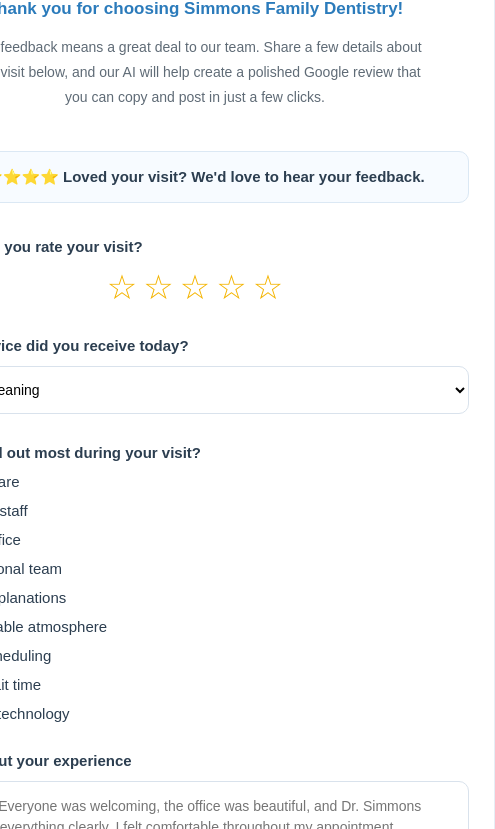
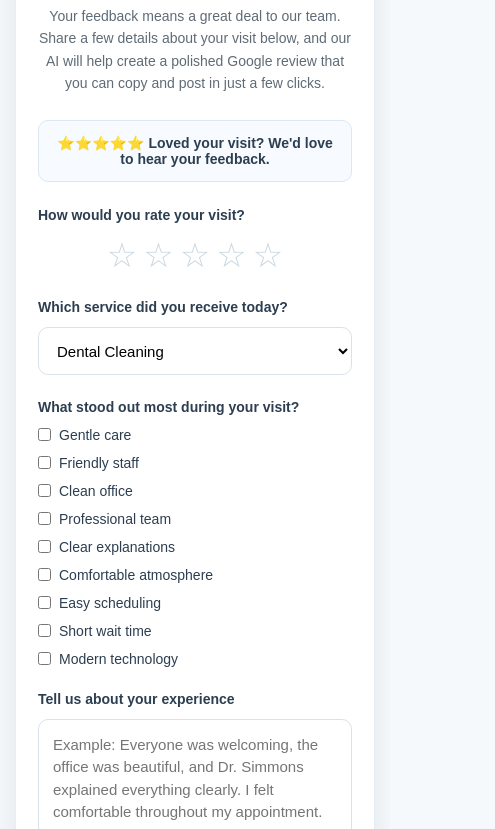
Before and after one commit to pharrengrace/AI-Review-Assistant, a website: page index.html in a window 390 px wide. Shown: the part 305-1134 px from the top of the page, 495 px wide, since content can reach past the window. Drawn offline with Linux system fonts and the light colour scheme.

Commit message:
Improve mobile review page layout

```diff
--- a/style.css
+++ b/style.css
@@ -32,7 +32,7 @@ body {
     background: #ffffff;
     width: 600px;
     max-width: 100%;
-    padding: 55px 50px;
+    padding: 45px 45px;
     border-radius: 14px;
     border: 1px solid #e6eef5;
     box-shadow: 0 10px 30px rgba(0,0,0,.08);
@@ -44,7 +44,7 @@ body {
 ----------------------------- */
 
 .header-image {
-    margin-bottom: 30px;
+    margin-bottom: 35px;
     border-radius: 12px;
     overflow: hidden;
 }
@@ -58,7 +58,7 @@ body {
 
 
 /* -----------------------------
-   HEADER
+   HEADER TEXT
 ----------------------------- */
 
 h1 {
@@ -69,6 +69,7 @@ h1 {
     margin-bottom: 12px;
 }
 
+
 .welcome {
     text-align: center;
     color: #2b7bbb;
@@ -77,13 +78,14 @@ h1 {
     margin-bottom: 16px;
 }
 
+
 .subtext {
     text-align: center;
     color: #5f6b76;
     font-size: 15px;
     line-height: 1.8;
     max-width: 470px;
-    margin: 0 auto 40px auto;
+    margin: 0 auto 35px auto;
 }
 
 
@@ -92,12 +94,16 @@ h1 {
 ----------------------------- */
 
 .google-badge {
+
     background: #f7fbff;
     border: 1px solid #dbe8f4;
     border-radius: 10px;
+
     padding: 16px;
-    margin: 35px 0;
+    margin: 25px 0;
+
     text-align: center;
+
     font-size: 15px;
     font-weight: 600;
     color: #2c3e50;
@@ -109,14 +115,18 @@ h1 {
 ----------------------------- */
 
 .section {
-    margin-bottom: 30px;
+    margin-bottom: 28px;
 }
+
 
 label {
     display: block;
+
     font-size: 15px;
     font-weight: 600;
+
     color: #2c3e50;
+
     margin-bottom: 12px;
 }
 
@@ -126,25 +136,40 @@ label {
 ----------------------------- */
 
 .stars {
+
     display: flex;
     justify-content: center;
+
     gap: 6px;
+
     font-size: 40px;
+
     cursor: pointer;
 }
 
+
 .stars span {
-    color: #f4b400;
+
+    color: #c9d6df;
+
     transition: all .2s ease;
+
 }
 
+
 .stars span:hover {
+
     transform: scale(1.15);
+
 }
 
+
 .stars span.active {
+
     color: #f4b400;
+
 }
+
 
 
 /* -----------------------------
@@ -153,169 +178,424 @@ label {
 
 select,
 textarea {
+
     width: 100%;
+
     padding: 14px;
+
     border-radius: 10px;
+
     border: 1px solid #d9e2ec;
+
     font-size: 14px;
+
     background: white;
+
     outline: none;
+
     transition: .2s;
+
 }
+
 
 select:focus,
 textarea:focus {
+
     border-color: #2b7bbb;
+
     box-shadow: 0 0 0 3px rgba(43,123,187,.15);
+
 }
 
+
 textarea {
+
     height: 140px;
+
     resize: vertical;
+
     line-height: 1.5;
+
 }
+
 
 
 /* -----------------------------
    CHECKBOXES
 ----------------------------- */
 
+
 .checkbox-group {
+
     display: flex;
+
     flex-direction: column;
+
     gap: 12px;
+
     font-size: 14px;
+
     color: #34495e;
+
 }
 
+
 .checkbox-group label {
+
     display: flex;
+
     align-items: center;
+
     gap: 8px;
+
     margin-bottom: 0;
+
     font-weight: normal;
+
 }
+
 
 
 /* -----------------------------
    BUTTONS
 ----------------------------- */
 
+
 .btn {
+
     width: 100%;
+
     padding: 15px;
+
     margin-top: 24px;
+
     border: none;
+
     border-radius: 10px;
+
     background: #2b7bbb;
+
     color: white;
+
     font-size: 16px;
+
     font-weight: 600;
+
     cursor: pointer;
+
     transition: .2s;
+
 }
 
+
 .btn:hover {
+
     background: #1f5f93;
+
     transform: translateY(-1px);
+
 }
+
+
+.btn:disabled {
+
+    opacity: .7;
+
+    cursor: not-allowed;
+
+    transform: none;
+
+}
+
+
+
+/* Google Review Button */
+
+#googleReviewBtn {
+
+    background: #0b4a6f;
+
+}
+
+
+#googleReviewBtn:hover {
+
+    background: #083852;
+
+}
+
 
 
 /* -----------------------------
    AI REVIEW OUTPUT
 ----------------------------- */
 
+
 #reviewContainer {
+
     margin-top: 40px;
+
     padding: 25px;
+
     background: #f9fbfd;
+
     border: 1px solid #e3ecf3;
+
     border-radius: 12px;
+
 }
 
+
 #generatedReview {
+
     background: white;
+
     border: 1px solid #d9e2ec;
+
 }
+
 
 
 /* -----------------------------
    REVIEW NOTE
 ----------------------------- */
 
+
 .review-note {
+
     margin-top: 24px;
+
     text-align: center;
+
     color: #5f6b76;
+
     font-size: 14px;
+
     line-height: 1.7;
+
 }
 
 
+
 /* -----------------------------
-   MOBILE
+   COPY SUCCESS MESSAGE
 ----------------------------- */
 
-@media (max-width: 768px) {
 
-    body {
-        padding: 20px;
-    }
+.copy-message {
 
-    .card {
-        padding: 30px 25px;
-    }
+    display: none;
 
-    .header-image img {
-        height: 180px;
-    }
+    margin-top: 12px;
 
-    h1 {
-        font-size: 26px;
-    }
+    text-align: center;
 
-    .welcome {
-        font-size: 17px;
-    }
+    color: #2e7d32;
 
-    .subtext {
-        font-size: 14px;
-    }
+    font-size: 14px;
 
-    .stars {
-        font-size: 34px;
-    }
+    font-weight: 600;
+
 }
+
+
+
 /* -----------------------------
-   FADE IN ANIMATION
+   FADE ANIMATION
 ----------------------------- */
 
+
 .fade-in {
+
     animation: fadeIn .5s ease;
+
 }
+
+
 
 @keyframes fadeIn {
 
     from {
+
         opacity: 0;
+
         transform: translateY(10px);
+
     }
 
+
     to {
+
         opacity: 1;
+
         transform: translateY(0);
+
     }
 
 }
+
+
+
 /* -----------------------------
-   COPY SUCCESS MESSAGE
+   MOBILE OPTIMIZATION
 ----------------------------- */
 
-.copy-message {
-    display: none;
-    margin-top: 12px;
-    text-align: center;
-    color: #2e7d32;
-    font-size: 14px;
-    font-weight: 600;
+
+@media (max-width: 600px) {
+
+
+    body {
+
+        padding: 15px;
+
+        align-items: flex-start;
+
+    }
+
+
+
+    .card {
+
+        width: 100%;
+
+        padding: 30px 22px;
+
+        border-radius: 12px;
+
+    }
+
+
+
+    .header-image {
+
+        margin-bottom: 22px;
+
+    }
+
+
+
+    .header-image img {
+
+        height: 150px;
+
+    }
+
+
+
+    h1 {
+
+        font-size: 24px;
+
+    }
+
+
+
+    .welcome {
+
+        font-size: 16px;
+
+    }
+
+
+
+    .subtext {
+
+        font-size: 14px;
+
+        line-height: 1.6;
+
+        margin-bottom: 25px;
+
+    }
+
+
+
+    .google-badge {
+
+        font-size: 14px;
+
+        padding: 14px;
+
+    }
+
+
+
+    .section {
+
+        margin-bottom: 24px;
+
+    }
+
+
+
+    label {
+
+        font-size: 14px;
+
+    }
+
+
+
+    .stars {
+
+        font-size: 34px;
+
+    }
+
+
+
+    select {
+
+        height: 48px;
+
+        font-size: 15px;
+
+    }
+
+
+
+    textarea {
+
+        height: 120px;
+
+        font-size: 15px;
+
+    }
+
+
+
+    .btn {
+
+        padding: 14px;
+
+        font-size: 15px;
+
+    }
+
+
+
+    #reviewContainer {
+
+        padding: 18px;
+
+        margin-top: 30px;
+
+    }
+
+
+
+    #generatedReview {
+
+        height: 160px;
+
+    }
+
+
+
+    .review-note {
+
+        font-size: 13px;
+
+    }
+
 }
```
